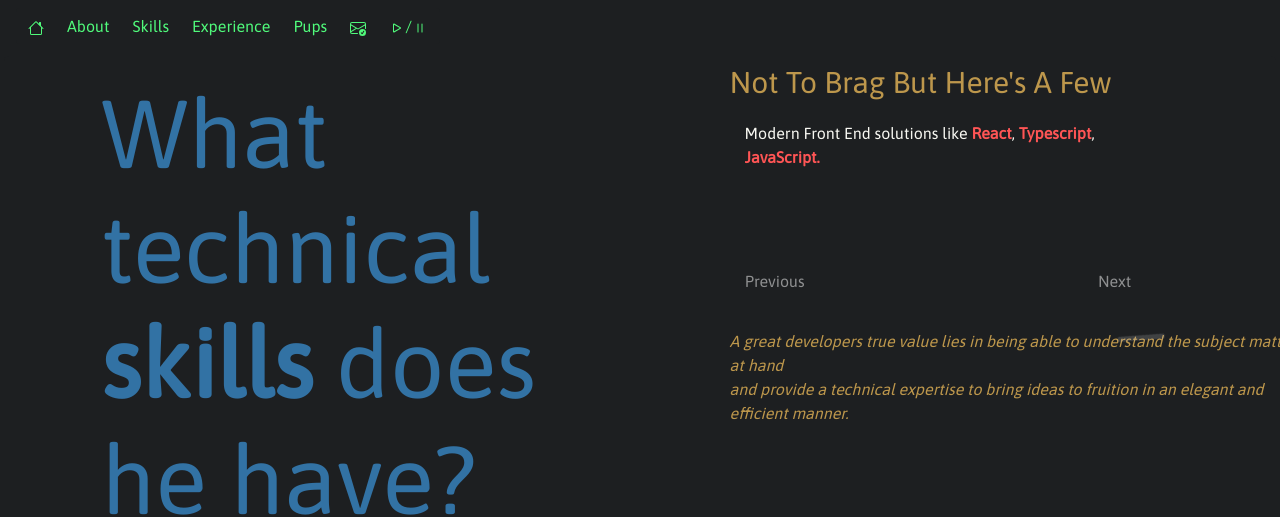
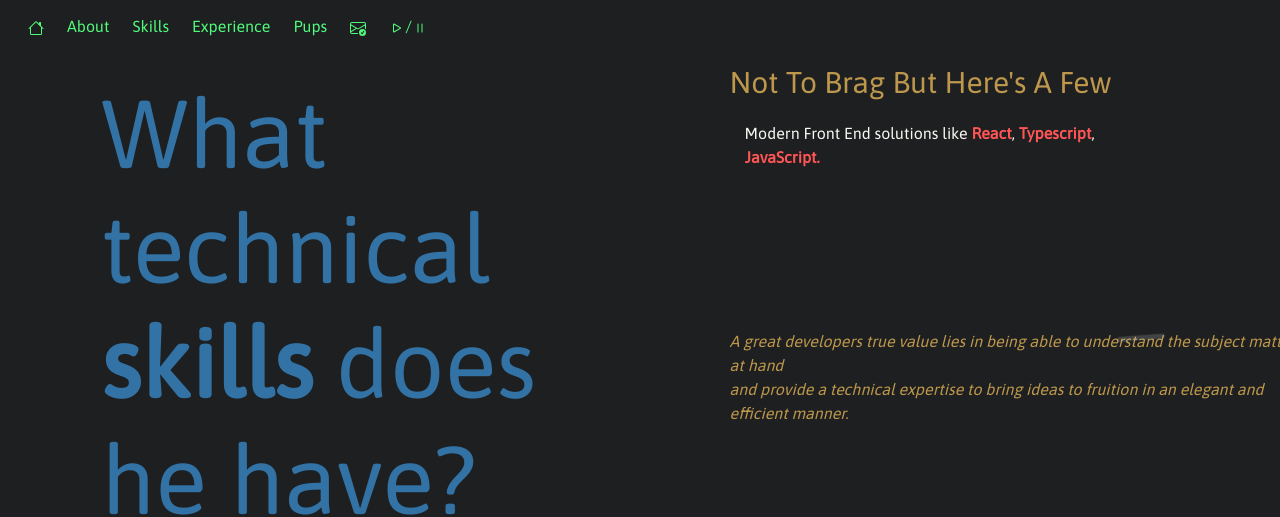
Before and after one commit to mberkey/MB-Portfolio, a React (Create React App) app: page /Skills in a window 1280 px wide. Shown: the top 517 px of the page. Built offline with nearby package versions, Linux system fonts and the light colour scheme.

Commit message:
skill update

```diff
--- a/src/components/Skills.js
+++ b/src/components/Skills.js
@@ -27,7 +27,7 @@ const Skills =()=> {
                                 </Row>
                                 <Row>
                                     <Col className='carousel-col'>
-                                        <Carousel activeIndex={index} onSelect={handleSelect} controls={true} nextIcon={<></>}>
+                                        <Carousel activeIndex={index} onSelect={handleSelect} controls={true} prevIcon={<></>} nextIcon={<></>} prevLabel={''} nextLabel={''}>
                                             <CarouselItem>
                                             Modern Front End solutions like <span style={popSkills}><b>React</b></span>, <span style={popSkills}><b>Typescript</b></span>, <span style={popSkills}><b>JavaScript.</b></span>
                                             </CarouselItem>
@@ -38,7 +38,7 @@ const Skills =()=> {
                                             <span style={popSkills}><b>SQL Database Administration</b></span> creating, maintaining, and optimizing queries, databases, tables, stored procedures, and views.
                                             </CarouselItem>
                                             <CarouselItem>
-                                            Object Oriented Languages: <span style={popSkills}><b>C#</b></span> and <span style={popSkills}><b>VB.NET</b></span> utilized as creating <span style={popSkills}><b>APIs</b></span> and <span style={popSkills}><b>Web Services</b></span> for various applications. As well as standalone console applications.
+                                            Object Oriented Languages: <span style={popSkills}><b>C#</b></span> and <span style={popSkills}><b>VB.NET</b></span> used to create <span style={popSkills}><b>APIs</b></span> and <span style={popSkills}><b>Web Services</b></span> for various applications. As well as standalone console applications.
                                             </CarouselItem>
                                             <CarouselItem>
                                             Proficient in identifying and resolving issues in various applications and frameworks through effective <span style={popSkills}><b>debugging</b></span> techniques.
```
